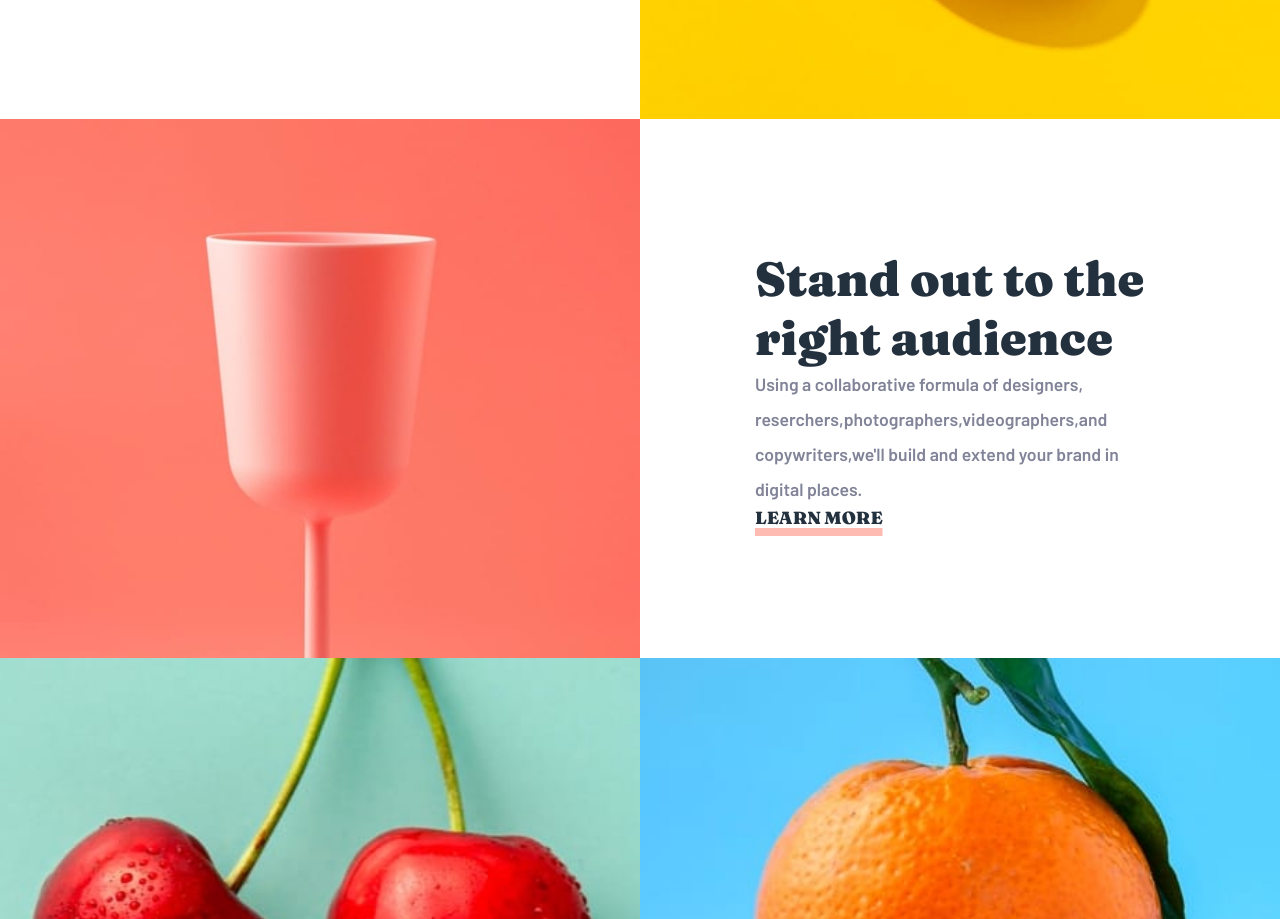
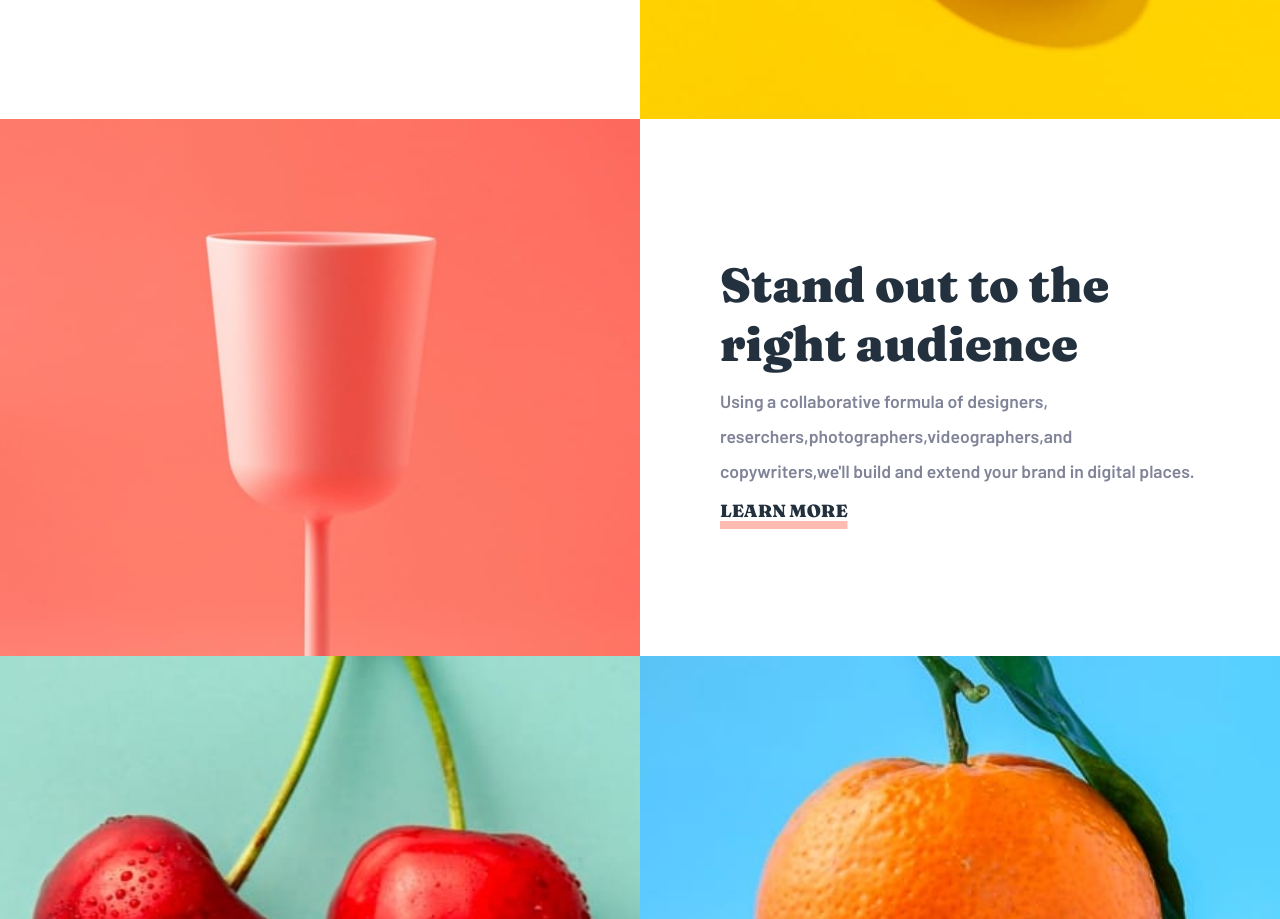
Before and after one commit to DantDev/sunnyside-page, a React (Vite) app: page / in a window 1280 px wide. Shown: the part 1131-2050 px from the top of the page. Built offline with nearby package versions, Linux system fonts and the light colour scheme.

Commit message:
Update index.css

```diff
--- a/src/index.css
+++ b/src/index.css
@@ -276,7 +276,7 @@
     flex-direction: column;
     align-items: start;
     justify-content: space-around;
-    padding: 130px 115px;
+    padding: 130px 80px;
 }
 
 .content-4-title{
```
